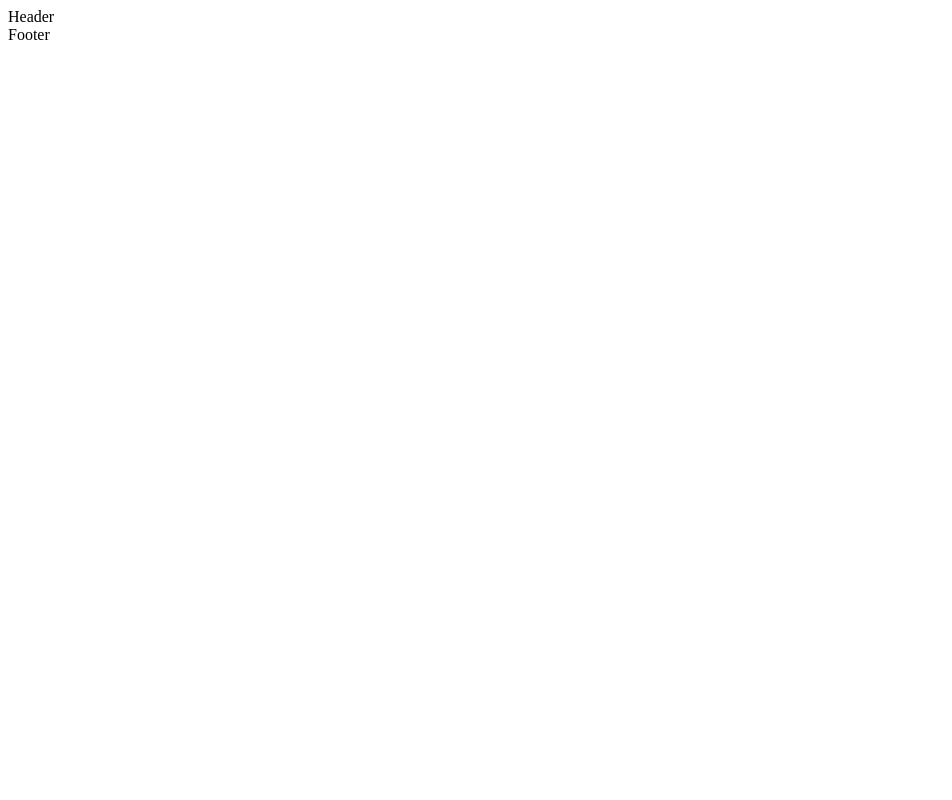
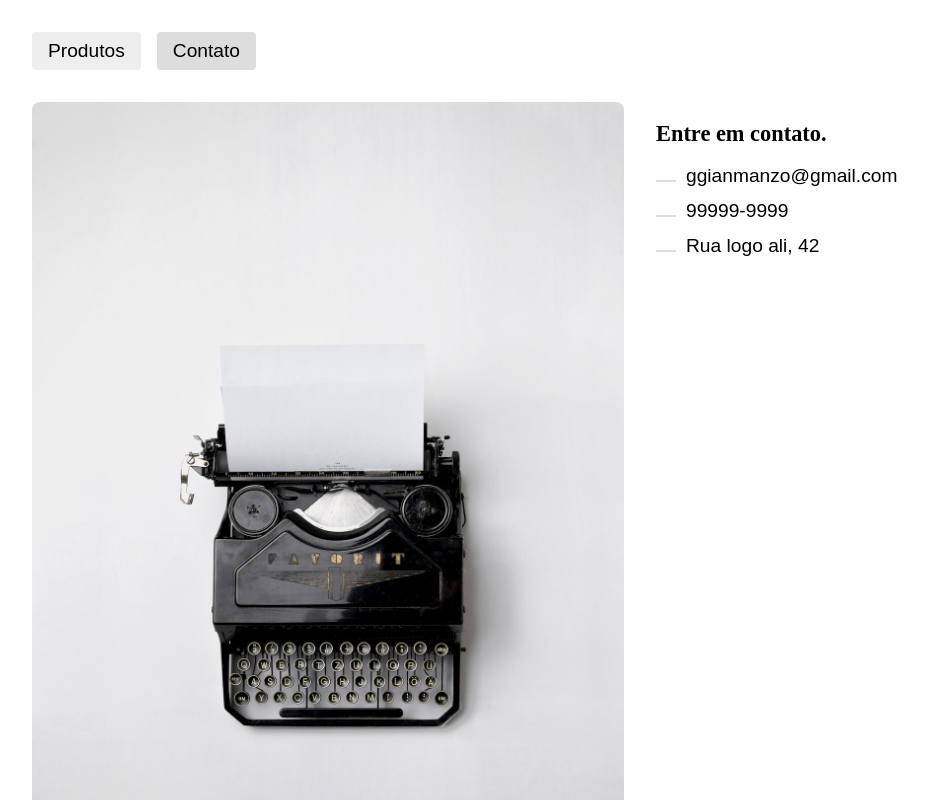
Before and after one commit to GianManzo/product, a React (Create React App) app: page /contact in a window 1280 px wide. Before the commit this address had no page. Shown: the top 800 px of the page, without its empty margins (0-952 px from the left). Built offline with nearby package versions, Linux system fonts and the light colour scheme.

Commit message:
includes styles, img, pag contact

```diff
--- a/src/App.jsx
+++ b/src/App.jsx
@@ -1,10 +1,11 @@
 import React from 'react'
+import './css/App.css'
 import styled from 'styled-components'
 import { BrowserRouter, Routes, Route } from 'react-router-dom'
 import { Footer } from './Components/Footer'
 import { Header } from './Components/Header'
-import { Produtos } from './Components/Produtos'
-import { Contato } from './Components/Contato'
+import { Products } from './Components/Products'
+import { Contact } from './Components/Contact'
 
 const AppContainer = styled.div``
 
@@ -17,8 +18,8 @@ export const App = () => {
         <Header />
         <AppContent>
           <Routes>
-            <Route path="/" element={<Produtos />} />
-            <Route path="contato" element={<Contato />} />
+            <Route path="/" element={<Products />} />
+            <Route path="contact" element={<Contact />} />
           </Routes>
         </AppContent>
         <Footer />
--- /dev/null
+++ b/src/Components/Contact.jsx
@@ -0,0 +1,46 @@
+import React from 'react'
+import '../css/App.css'
+import styled from 'styled-components'
+import img from '../img/contato.jpg'
+
+const ContactSecion = styled.section`
+  display: grid;
+  grid-template-columns: 1fr 1fr;
+  gap: 2rem;
+`
+
+const ContactContent = styled.div``
+
+const ContactUl = styled.ul`
+  padding: 0px;
+  list-style: none;
+  li {
+    font-size: 1.2rem;
+    font-family: Arial, Helvetica, sans-serif;
+    margin-bottom: 0.8rem;
+    ::before {
+      content: '';
+      display: inline-block;
+      width: 20px;
+      height: 2px;
+      background: #ddd;
+      margin-right: 10px;
+    }
+  }
+`
+
+export const Contact = () => {
+  return (
+    <ContactSecion className="animeleft">
+      <img src={img} alt="maquina de escrever" />
+      <ContactContent>
+        <h1>Entre em contato.</h1>
+        <ContactUl>
+          <li>ggianmanzo@gmail.com</li>
+          <li>99999-9999</li>
+          <li>Rua logo ali, 42</li>
+        </ContactUl>
+      </ContactContent>
+    </ContactSecion>
+  )
+}
--- a/src/Components/Contato.jsx
+++ /dev/null
@@ -1,10 +0,0 @@
-import React from 'react'
-import styled from 'styled-components'
-
-export const Contato = () => {
-  return (
-    <div>
-      <h1>contato</h1>
-    </div>
-  )
-}
--- a/src/Components/Footer.jsx
+++ b/src/Components/Footer.jsx
@@ -1,6 +1,12 @@
 import React from 'react'
 import styled from 'styled-components'
 
+const ContainerFooter = styled.footer``
+
 export const Footer = () => {
-  return <div>Footer</div>
+  return (
+    <ContainerFooter>
+      <h1>teste</h1>
+    </ContainerFooter>
+  )
 }
--- a/src/Components/Header.jsx
+++ b/src/Components/Header.jsx
@@ -1,6 +1,49 @@
 import React from 'react'
 import styled from 'styled-components'
+import { NavLink } from 'react-router-dom'
+
+const HeaderNav = styled.nav`
+  margin-bottom: 2rem;
+  ul {
+    display: flex;
+    padding: 0px;
+    margin: 0;
+    list-style: none;
+    li {
+      margin-right: 1rem;
+      a {
+        display: block;
+        text-decoration: none;
+        font-size: 1.2rem;
+        font-family: Arial, Helvetica, sans-serif;
+        color: black;
+        background: #eee;
+        padding: 0.5rem 1rem;
+        border-radius: 4px;
+        &:hover {
+          background: #ddd;
+        }
+        &.active {
+          background: #ddd;
+        }
+      }
+    }
+  }
+`
 
 export const Header = () => {
-  return <div>Header</div>
+  return (
+    <HeaderNav>
+      <ul>
+        <li>
+          <NavLink to="/" end>
+            Produtos
+          </NavLink>
+        </li>
+        <li>
+          <NavLink to="contact">Contato</NavLink>
+        </li>
+      </ul>
+    </HeaderNav>
+  )
 }
--- /dev/null
+++ b/src/Components/Products.jsx
@@ -0,0 +1,12 @@
+import React from 'react'
+import styled from 'styled-components'
+
+const ProductsSection = styled.section``
+
+export const Products = () => {
+  return (
+    <ProductsSection>
+      <h1>Produtos</h1>
+    </ProductsSection>
+  )
+}
--- a/src/Components/Produtos.jsx
+++ /dev/null
@@ -1,10 +0,0 @@
-import React from 'react'
-import styled from 'styled-components'
-
-export const Produtos = () => {
-  return (
-    <div>
-      <h1>Produtos</h1>
-    </div>
-  )
-}
--- /dev/null
+++ b/src/css/App.css
@@ -0,0 +1,30 @@
+body {
+  margin: 2rem;
+}
+
+img {
+  max-width: 100%;
+  border-radius: 0.5rem;
+}
+
+a {
+  text-decoration: none;
+  color: #000;
+}
+
+h1 {
+  font-size: 1.4rem;
+}
+
+.animeleft {
+  transform: translateX(-20px);
+  opacity: 0;
+  animation: animeleft 0.3s forwards;
+}
+
+@keyframes animeleft {
+  to {
+    transform: initial;
+    opacity: initial;
+  }
+}
```
Also changed, not shown: src/img/contato.jpg (added).
